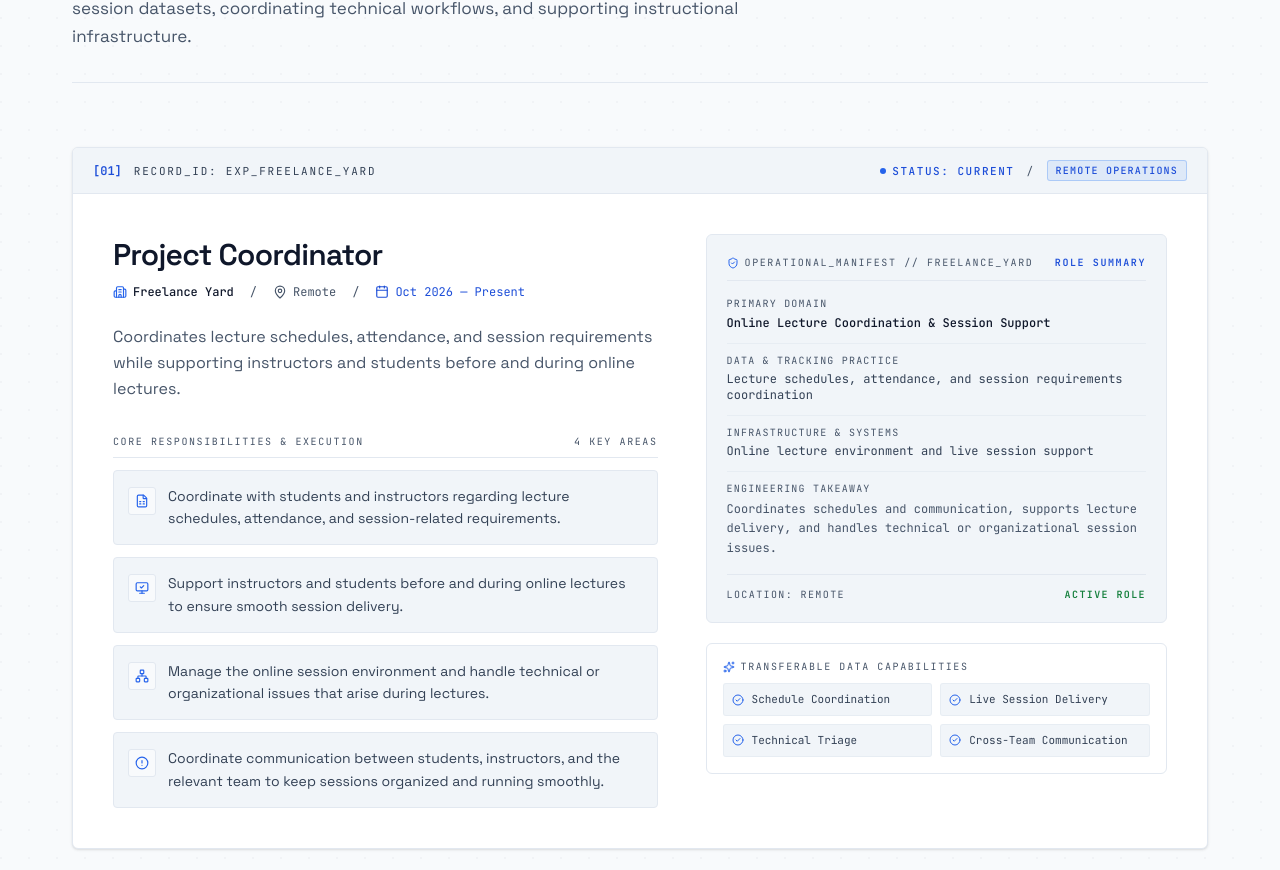
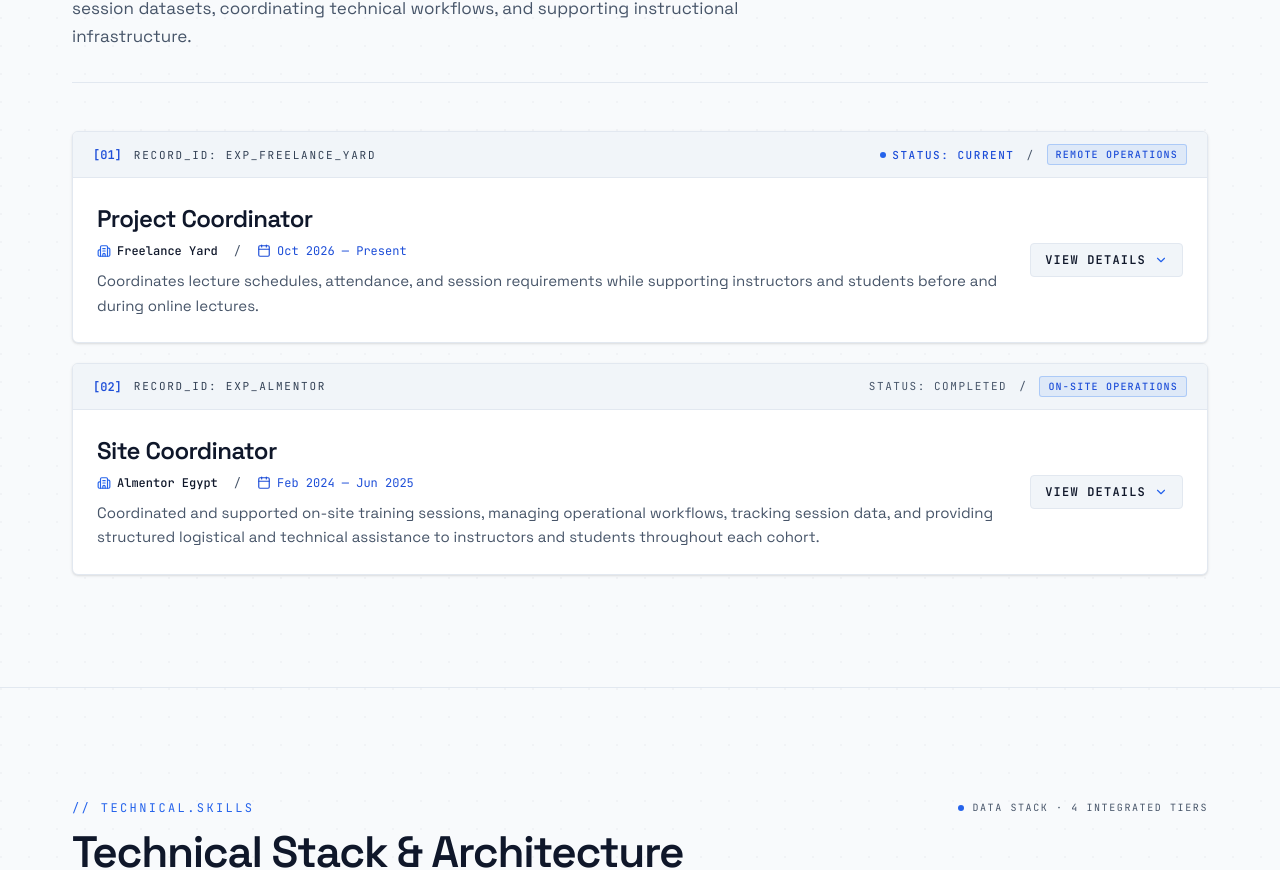
Before and after one commit to AbuTaha7000D/AbuTaha7000D.github.io, a Next.js app: page / in a window 1280 px wide. Shown: the part 2474-3344 px from the top of the page. Built offline with nearby package versions, Linux system fonts and the light colour scheme.

Commit message:
feat: refactor ExperienceSystemLog to use ExperienceCard component for improved readability and maintainability

```diff
--- a/src/components/ExperienceSystemLog.tsx
+++ b/src/components/ExperienceSystemLog.tsx
@@ -1,6 +1,6 @@
 'use client';
 
-import React from 'react';
+import React, { useEffect, useId, useRef, useState } from 'react';
 import { experienceData } from '@/data/experience';
 import {
 	Building2,
@@ -16,9 +16,22 @@ import {
 	Sparkles,
 	Radio,
 	MessageSquare,
+	ChevronDown,
+	ChevronUp,
 } from 'lucide-react';
 
-export function ExperienceSystemLog() {
+type Job = (typeof experienceData)[number];
+
+type Manifest = {
+	title: string;
+	domain: string;
+	dataPractice: string;
+	infrastructure: string;
+	takeaway: string;
+	statusBadge: string;
+	capabilities: string[];
+};
+
 // Highlight icons mapping for structured scannability
 const highlightIcons = [
 	FileSpreadsheet,
@@ -31,18 +44,7 @@ export function ExperienceSystemLog() {
 ];
 
 // Operational context manifests per role
-	const jobManifests: Record<
-		string,
-		{
-			title: string;
-			domain: string;
-			dataPractice: string;
-			infrastructure: string;
-			takeaway: string;
-			statusBadge: string;
-			capabilities: string[];
-		}
-	> = {
+const jobManifests: Record<string, Manifest> = {
 	'exp-freelance-yard': {
 		title: 'OPERATIONAL_MANIFEST // FREELANCE_YARD',
 		domain: 'Online Lecture Coordination & Session Support',
@@ -73,52 +75,26 @@ export function ExperienceSystemLog() {
 	},
 };
 
-	return (
-		<section
-			id="experience"
-			className="relative overflow-hidden border-b border-[var(--border-color)] bg-[var(--bg-primary)] pt-20 pb-20 sm:pt-24 sm:pb-24 lg:pt-28 lg:pb-28 transition-colors duration-300"
-		>
-			{/* Architectural background: disciplined coordinate grid */}
-			<div
-				className="pointer-events-none absolute inset-0 opacity-[0.03] dark:opacity-[0.04] transition-opacity duration-300"
-				style={{
-					backgroundImage: `radial-gradient(circle at 1px 1px, currentColor 1px, transparent 0)`,
-					backgroundSize: '28px 28px',
-				}}
-				aria-hidden="true"
-			/>
+const focusRing =
+	'focus-visible:outline-2 focus-visible:outline-offset-2 focus-visible:outline-[#3b82f6]';
 
-			<div className="relative mx-auto max-w-[1200px] px-5 lg:px-8">
-				{/* Section Header */}
-				<div className="mb-12 border-b border-[var(--border-color)] pb-8 sm:mb-14 lg:mb-16">
-					<div className="flex flex-wrap items-center justify-between gap-3 mb-3">
-						<div className="flex items-center gap-2 font-mono-code text-[11px] sm:text-xs uppercase tracking-[0.2em] text-[#2563eb] dark:text-[#60a5fa]">
-							<span>{'// EXPERIENCE'}</span>
-						</div>
-						<div className="hidden sm:flex items-center gap-2 font-mono-code text-[10px] uppercase tracking-[0.16em] text-[var(--text-muted)]">
-							<span className="h-1.5 w-1.5 rounded-full bg-[#2563eb] dark:bg-[#3b82f6]" />
-							<span>OPERATIONAL SYSTEMS &amp; DATA MANAGEMENT</span>
-						</div>
-					</div>
+// Shared height transition: grid-rows 0fr <-> 1fr animates without measuring content.
+// `invisible` while closed removes that content from the tab order and the a11y tree.
+const collapseBase =
+	'grid transition-[grid-template-rows,visibility] duration-300 ease-out motion-reduce:transition-none';
 
-					<h2 className="font-display text-3xl sm:text-4xl lg:text-[2.75rem] font-semibold tracking-[-0.03em] leading-[1.1] text-[var(--text-primary)]">
-						Applied Operational Experience
-					</h2>
+function ExperienceCard({ job, idx }: { job: Job; idx: number }) {
+	const [expanded, setExpanded] = useState(false);
+	const detailsId = useId();
+	const openBtnRef = useRef<HTMLButtonElement>(null);
+	const closeBtnRef = useRef<HTMLButtonElement>(null);
+	const mounted = useRef(false);
 
-					<p className="mt-3.5 max-w-2xl text-[1rem] sm:text-[1.0625rem] leading-relaxed text-[var(--text-muted)]">
-						Where technical problem-solving meets practical operational execution: tracking session datasets,
-						coordinating technical workflows, and supporting instructional infrastructure.
-					</p>
-				</div>
-
-				{/* Experience Entries List */}
-				<div className="space-y-12">
-					{experienceData.map((job, idx) => {
 	const entryNum = String(idx + 1).padStart(2, '0');
 	const isCurrent = job.period.toLowerCase().includes('present');
 	const isRemote = job.location.toLowerCase().includes('remote');
 
-						const manifest = jobManifests[job.id] ?? {
+	const manifest: Manifest = jobManifests[job.id] ?? {
 		title: `OPERATIONAL_MANIFEST // ${job.company.toUpperCase().replace(/\s+/g, '_')}`,
 		domain: 'Technical Operations & Coordination',
 		dataPractice: 'Operational Data Tracking & Management',
@@ -133,12 +109,18 @@ export function ExperienceSystemLog() {
 		],
 	};
 
+	// Keep keyboard focus on the visible toggle after the other one is hidden.
+	useEffect(() => {
+		if (!mounted.current) {
+			mounted.current = true;
+			return;
+		}
+		(expanded ? closeBtnRef : openBtnRef).current?.focus();
+	}, [expanded]);
+
 	return (
-							<div
-								key={job.id}
-								className="rounded-[6px] border border-[var(--border-color)] bg-[var(--bg-card)] shadow-sm overflow-hidden"
-							>
-								{/* Entry Header Console Bar */}
+		<div className="rounded-[6px] border border-[var(--border-color)] bg-[var(--bg-card)] shadow-sm overflow-hidden">
+			{/* Entry Header Console Bar: always visible, collapsed or expanded */}
 			<div className="flex flex-wrap items-center justify-between gap-3 border-b border-[var(--border-color)] bg-[var(--bg-soft)] px-5 py-3">
 				<div className="flex items-center gap-3">
 					<span className="font-mono-code text-xs font-semibold text-[#1d4ed8] dark:text-[#60a5fa]">
@@ -151,7 +133,7 @@ export function ExperienceSystemLog() {
 
 				<div className="flex items-center gap-3 font-mono-code text-[11px] uppercase tracking-[0.14em]">
 					<span className={`hidden sm:flex items-center gap-1.5 ${isCurrent ? 'text-[#1d4ed8] dark:text-[#60a5fa] font-medium' : 'text-[var(--text-muted)]'}`}>
-											{isCurrent && <span className="h-1.5 w-1.5 rounded-full bg-[#2563eb] dark:bg-[#3b82f6] animate-pulse" />}
+						{isCurrent && <span className="h-1.5 w-1.5 rounded-full bg-[#2563eb] dark:bg-[#3b82f6] animate-pulse motion-reduce:animate-none" />}
 						{isCurrent ? 'STATUS: CURRENT' : 'STATUS: COMPLETED'}
 					</span>
 					<span className="hidden sm:inline text-[var(--text-muted)]">/</span>
@@ -161,6 +143,56 @@ export function ExperienceSystemLog() {
 				</div>
 			</div>
 
+			{/* Collapsed summary: role + company line + summary on the left, toggle on the right */}
+			<div className={`${collapseBase} ${expanded ? 'invisible grid-rows-[0fr]' : 'visible grid-rows-[1fr]'}`}>
+				<div className="overflow-hidden">
+					<div className="flex flex-col gap-4 p-5 sm:p-6 md:flex-row md:items-center md:justify-between md:gap-8">
+						<div className="min-w-0 flex-1">
+							<h3 className="font-display text-xl sm:text-2xl font-semibold tracking-[-0.025em] leading-snug text-[var(--text-primary)]">
+								{job.role}
+							</h3>
+
+							<div className="mt-2 flex flex-wrap items-center gap-x-4 gap-y-1.5 font-mono-code text-xs">
+								<span className="flex items-center gap-1.5 text-[var(--text-primary)] font-medium">
+									<Building2 className="h-3.5 w-3.5 text-[#2563eb] dark:text-[#3b82f6]" />
+									{job.company}
+								</span>
+								<span className="text-[var(--text-muted)]">/</span>
+								<span className="flex items-center gap-1.5 text-[#1d4ed8] dark:text-[#60a5fa]">
+									<Calendar className="h-3.5 w-3.5" />
+									{job.period}
+								</span>
+							</div>
+
+							<p className="mt-2.5 text-[0.9375rem] leading-relaxed text-[var(--text-muted)] line-clamp-2">
+								{job.summary}
+							</p>
+						</div>
+
+						<div className="flex flex-wrap items-center gap-3 shrink-0">
+							<button
+								ref={openBtnRef}
+								type="button"
+								onClick={() => setExpanded(true)}
+								aria-expanded={expanded}
+								aria-controls={detailsId}
+								aria-label={`Show details for ${job.role} at ${job.company}`}
+								className={`inline-flex items-center gap-2 rounded-[4px] border border-[var(--border-color)] bg-[var(--bg-soft)] hover:border-[#2563eb] dark:hover:border-[#60a5fa] px-3.5 py-2 font-mono-code text-xs uppercase tracking-[0.1em] font-semibold text-[var(--text-primary)] transition-colors duration-300 ${focusRing}`}
+							>
+								<span>View details</span>
+								<ChevronDown className="h-3.5 w-3.5 text-[#2563eb] dark:text-[#60a5fa]" aria-hidden="true" />
+							</button>
+						</div>
+					</div>
+				</div>
+			</div>
+
+			{/* Expanded: the original card content, unchanged, plus a Less details button under the responsibilities */}
+			<div
+				id={detailsId}
+				className={`${collapseBase} ${expanded ? 'visible grid-rows-[1fr]' : 'invisible grid-rows-[0fr]'}`}
+			>
+				<div className="overflow-hidden">
 					{/* Main Content: Two-column asymmetrical layout */}
 					<div className="p-6 sm:p-8 lg:p-10 grid grid-cols-1 lg:grid-cols-[1.18fr_1fr] gap-8 lg:gap-12 items-start">
 						{/* Column 1: Role, Organization, Narrative, and Responsibilities */}
@@ -221,6 +253,22 @@ export function ExperienceSystemLog() {
 										);
 									})}
 								</ul>
+							</div>
+
+							{/* Collapse action */}
+							<div className="flex flex-wrap items-center gap-3 pt-1">
+								<button
+									ref={closeBtnRef}
+									type="button"
+									onClick={() => setExpanded(false)}
+									aria-expanded={expanded}
+									aria-controls={detailsId}
+									aria-label={`Hide details for ${job.role} at ${job.company}`}
+									className={`inline-flex items-center gap-2 rounded-[4px] border border-[var(--border-color)] bg-[var(--bg-soft)] hover:border-[#2563eb] dark:hover:border-[#60a5fa] px-4 py-2 font-mono-code text-xs uppercase tracking-[0.1em] font-semibold text-[var(--text-primary)] transition-colors duration-300 ${focusRing}`}
+								>
+									<span>Less details</span>
+									<ChevronUp className="h-3.5 w-3.5 text-[#2563eb] dark:text-[#60a5fa]" aria-hidden="true" />
+								</button>
 							</div>
 						</div>
 
@@ -303,8 +351,55 @@ export function ExperienceSystemLog() {
 						</div>
 					</div>
 				</div>
+			</div>
+		</div>
 	);
-					})}
+}
+
+export function ExperienceSystemLog() {
+	return (
+		<section
+			id="experience"
+			className="relative overflow-hidden border-b border-[var(--border-color)] bg-[var(--bg-primary)] pt-20 pb-20 sm:pt-24 sm:pb-24 lg:pt-28 lg:pb-28 transition-colors duration-300"
+		>
+			{/* Architectural background: disciplined coordinate grid */}
+			<div
+				className="pointer-events-none absolute inset-0 opacity-[0.03] dark:opacity-[0.04] transition-opacity duration-300"
+				style={{
+					backgroundImage: `radial-gradient(circle at 1px 1px, currentColor 1px, transparent 0)`,
+					backgroundSize: '28px 28px',
+				}}
+				aria-hidden="true"
+			/>
+
+			<div className="relative mx-auto max-w-[1200px] px-5 lg:px-8">
+				{/* Section Header */}
+				<div className="mb-10 border-b border-[var(--border-color)] pb-8 sm:mb-12">
+					<div className="flex flex-wrap items-center justify-between gap-3 mb-3">
+						<div className="flex items-center gap-2 font-mono-code text-[11px] sm:text-xs uppercase tracking-[0.2em] text-[#2563eb] dark:text-[#60a5fa]">
+							<span>{'// EXPERIENCE'}</span>
+						</div>
+						<div className="hidden sm:flex items-center gap-2 font-mono-code text-[10px] uppercase tracking-[0.16em] text-[var(--text-muted)]">
+							<span className="h-1.5 w-1.5 rounded-full bg-[#2563eb] dark:bg-[#3b82f6]" />
+							<span>OPERATIONAL SYSTEMS &amp; DATA MANAGEMENT</span>
+						</div>
+					</div>
+
+					<h2 className="font-display text-3xl sm:text-4xl lg:text-[2.75rem] font-semibold tracking-[-0.03em] leading-[1.1] text-[var(--text-primary)]">
+						Applied Operational Experience
+					</h2>
+
+					<p className="mt-3.5 max-w-2xl text-[1rem] sm:text-[1.0625rem] leading-relaxed text-[var(--text-muted)]">
+						Where technical problem-solving meets practical operational execution: tracking session datasets,
+						coordinating technical workflows, and supporting instructional infrastructure.
+					</p>
+				</div>
+
+				{/* Experience Entries List: full-width cards stacked vertically, each expanding independently */}
+				<div className="flex flex-col gap-5">
+					{experienceData.map((job, idx) => (
+						<ExperienceCard key={job.id} job={job} idx={idx} />
+					))}
 				</div>
 			</div>
 		</section>
```
Lines whose indentation alone changed are shown as unchanged.
